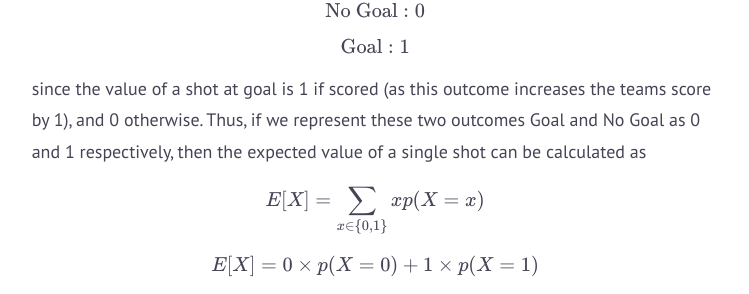
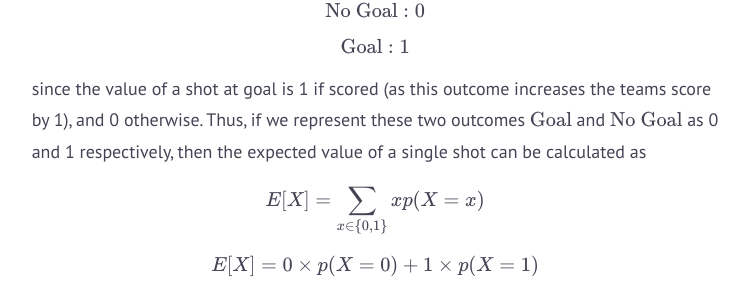
Before and after one commit to by256/by256.github.io, a Jekyll site: the page built from _posts/2019-10-27-xG.md, in a window 1280 px wide and 900 px high, scrolled down 577 px. Shown: the part 183-477 px from the top of the window, without its empty margins (265-1014 px from the left). Built offline with Jekyll 4.4.1, drawn with Linux system fonts in a browser that asks for light colours; formulas are drawn with MathJax 3.

Commit message:
Update 2019-10-27-xG.md

```diff
--- a/_posts/2019-10-27-xG.md
+++ b/_posts/2019-10-27-xG.md
@@ -21,7 +21,7 @@ $$
 \textrm{Goal}:1
 $$
 
-since the value of a shot at goal is 1 if scored (as this outcome increases the teams score by 1), and 0 otherwise. Thus, if we represent these two outcomes Goal and No Goal as 0 and 1 respectively, then the expected value of a single shot can be calculated as
+since the value of a shot at goal is 1 if scored (as this outcome increases the teams score by 1), and 0 otherwise. Thus, if we represent these two outcomes \\(\textrm{Goal}\\) and \\(\textrm{No Goal}\\) as 0 and 1 respectively, then the expected value of a single shot can be calculated as
 
 
 $$
```
